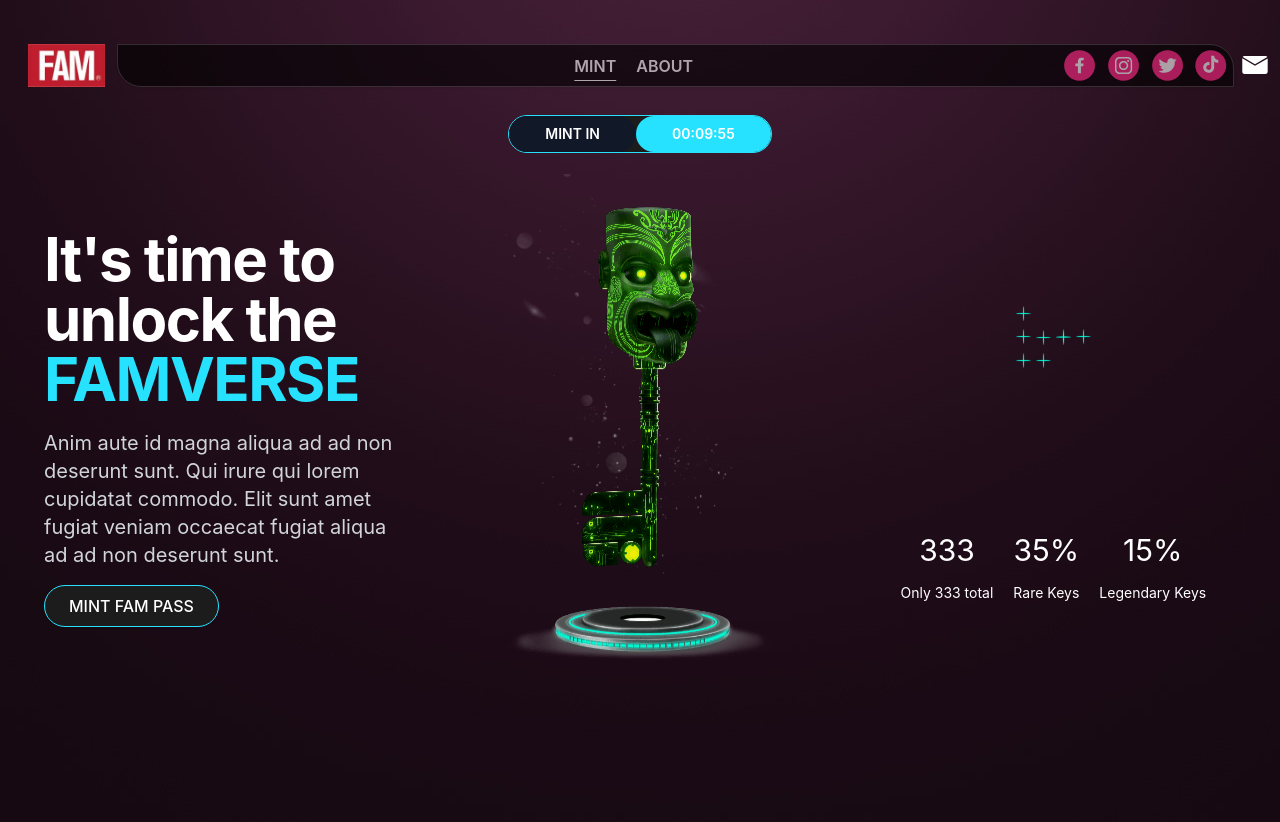
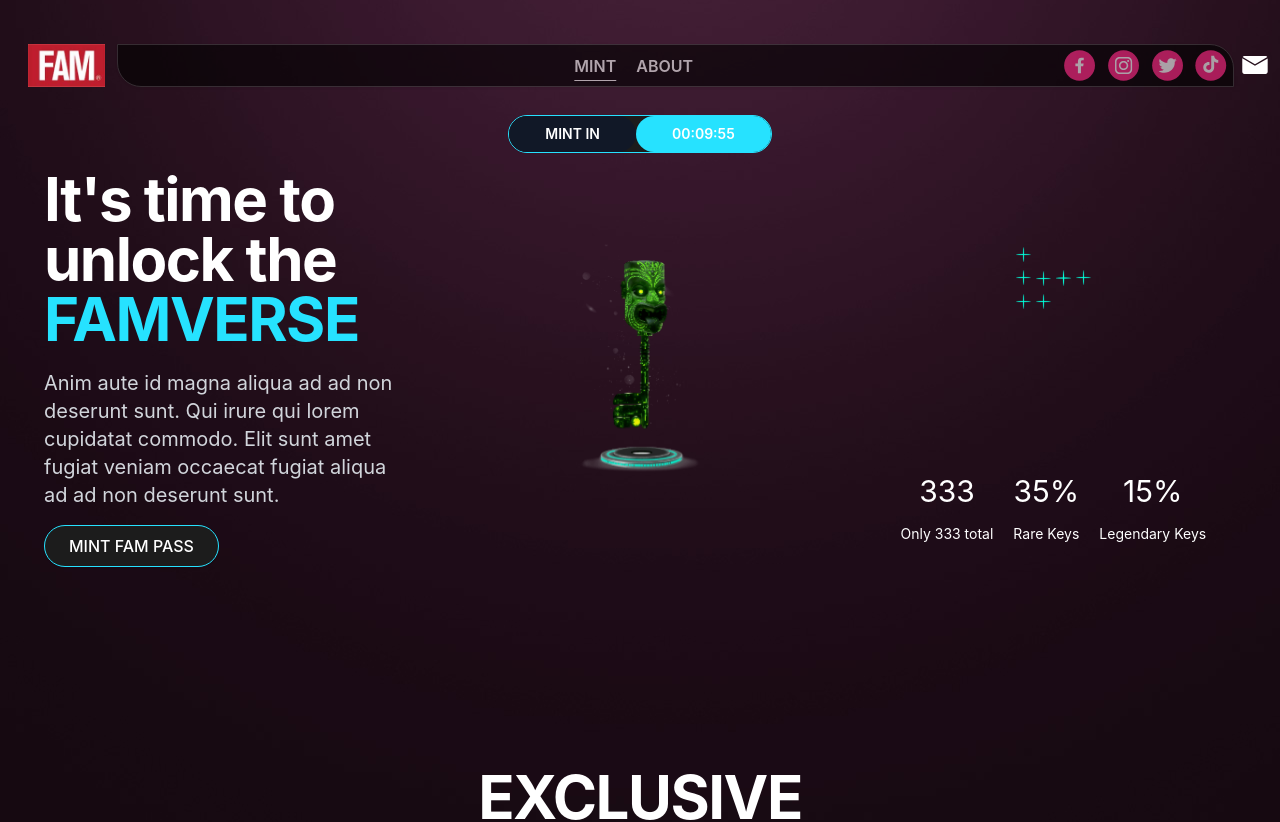
Before and after one commit to climax-solution/fam_frontend, a React (Vite) app: page / in a window 1280 px wide. Shown: the top 822 px of the page. Built offline with nearby package versions, Linux system fonts and the light colour scheme.

Commit message:
Update top key

```diff
--- a/src/App.jsx
+++ b/src/App.jsx
@@ -57,7 +57,7 @@ function App() {
               <HeroMain />
             </div>
             <div className="w-full md:w-2/5 hover-animation order-2">
-              <img className="m-auto" src={mainKey} />
+              <img className="m-auto w-4/12" src={mainKey} />
             </div>
             <div className="w-full md:w-2/5 flex flex-col items-center order-3">
               <img src={stars} className="my-20  md:mb-20" />
```
